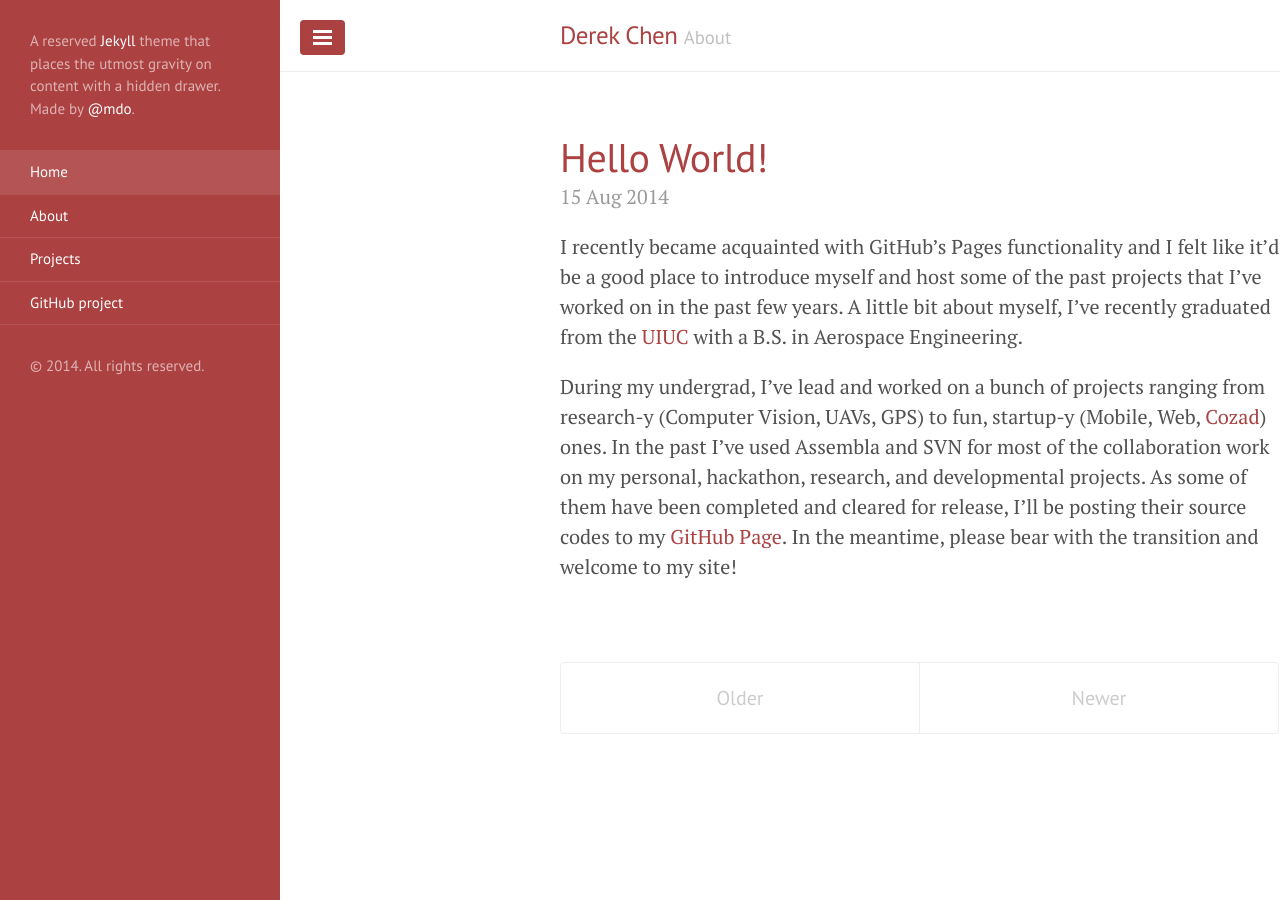
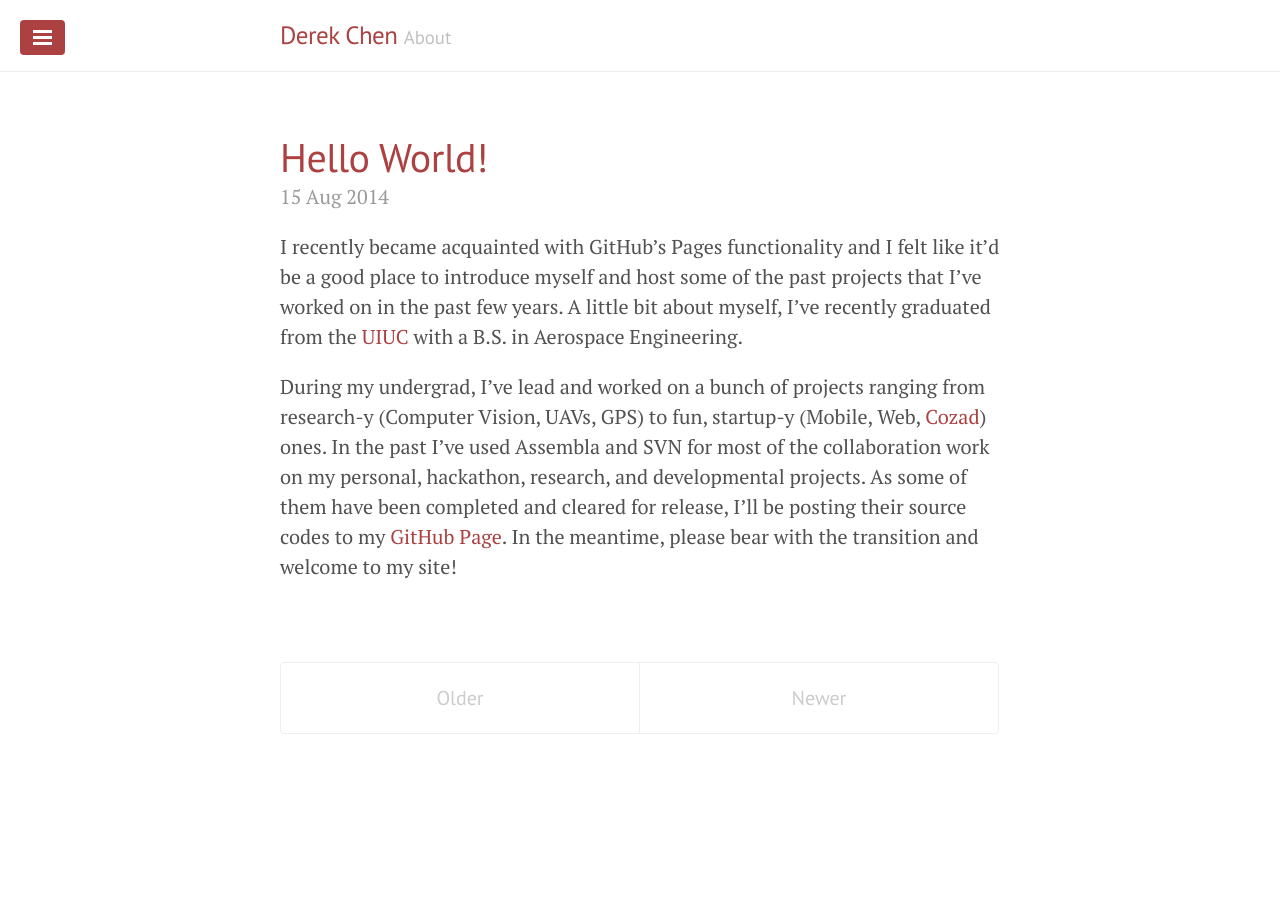
Before and after one commit to derektrc/derektrc.github.io, a Jekyll site: the page built from index.html, in a window 1280 px wide. Built offline with Jekyll 4.4.1, drawn with Linux system fonts in a browser that asks for light colours; Markdown is read by kramdown in place of the engine named in the settings; the list of posts is cut into pages by our own code.

Commit message:
Update lanyon.css

```diff
--- a/public/css/lanyon.css
+++ b/public/css/lanyon.css
@@ -284,9 +284,9 @@ a.sidebar-nav-item:focus {
 #sidebar-checkbox:checked ~ .sidebar,
 #sidebar-checkbox:checked ~ .wrap,
 #sidebar-checkbox:checked ~ .sidebar-toggle {
-  -webkit-transform: translateX(14rem);
-      -ms-transform: translateX(14rem);
-          transform: translateX(14rem);
+  /*-webkit-transform: translateX(14rem);
+  //    -ms-transform: translateX(14rem);
+          transform: translateX(14rem);*/
 }
 
 
```
